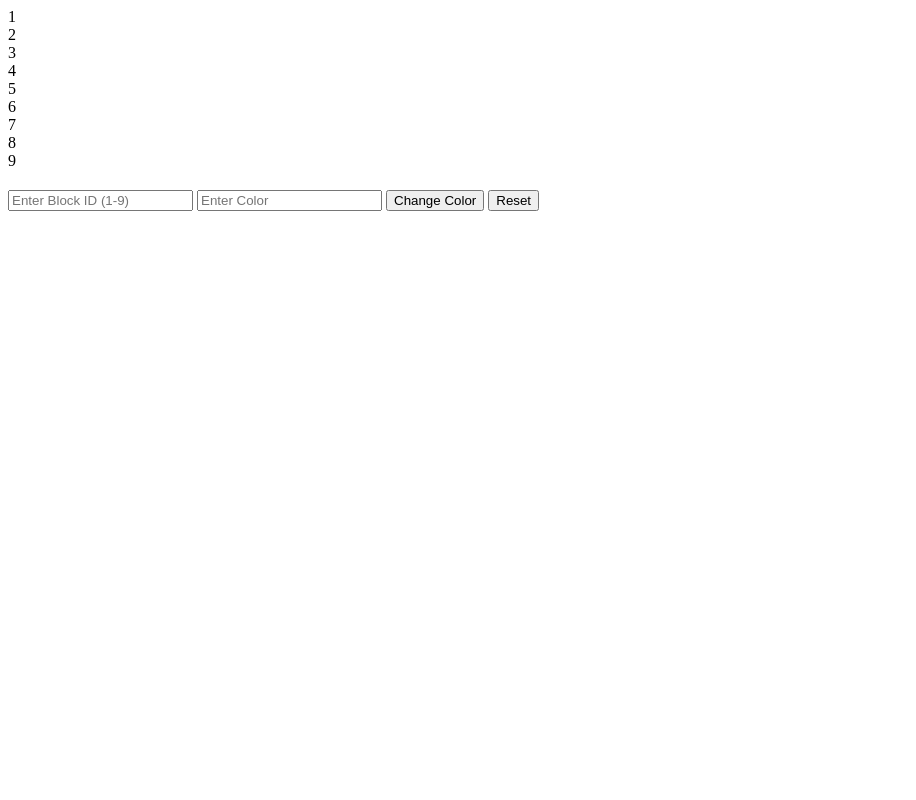
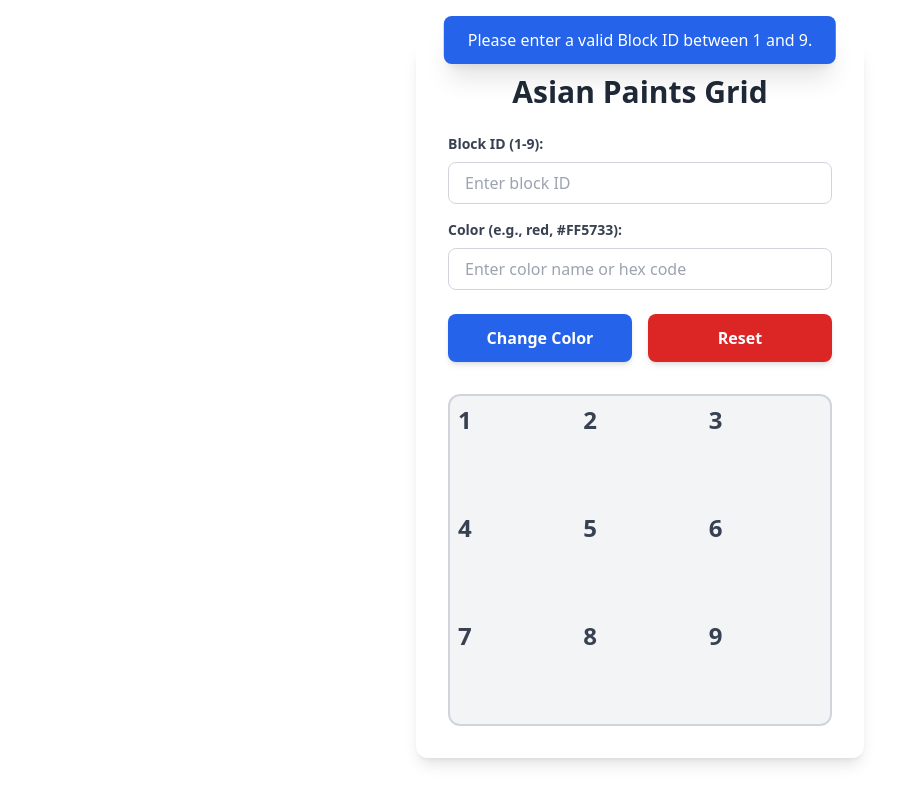
Before and after one commit to acciojob/Replit-Asian-Paints-prafulparmar-095, a website: page main.html in a window 1280 px wide. Both pictures are taken after a click on the button "Change Color". Shown: the whole page, without its empty margins (0-916 px from the left). Drawn offline with nearby package versions, Linux system fonts and the light colour scheme.

Commit message:
created a submission

```diff
--- a/main.html
+++ b/main.html
@@ -1,34 +1,51 @@
 <!DOCTYPE html>
 <html lang="en">
 <head>
-  <meta charset="UTF-8">
-  <title>Asian Paints Grid</title>
-  <link rel="stylesheet" href="style.css">
+    <meta charset="UTF-8">
+    <meta name="viewport" content="width=device-width, initial-scale=1.0">
+    <title>Asian Paints Grid</title>
+    <!-- Tailwind CSS CDN for styling -->
+    <script src="https://cdn.tailwindcss.com"></script>
+    <!-- Link to external CSS file -->
+    <link rel="stylesheet" href="style.css">
 </head>
-<body>
+<body class="flex flex-col items-center justify-center min-h-screen p-4">
+    <div class="bg-white p-8 rounded-xl shadow-lg w-full max-w-md">
+        <h1 class="text-3xl font-bold text-center text-gray-800 mb-6">Asian Paints Grid</h1>
 
-  <!-- Grid Container -->
-  <div id="grid-container">
-    <!-- 9 Grid Items -->
-    <div id="1" class="grid-item">1</div>
-    <div id="2" class="grid-item">2</div>
-    <div id="3" class="grid-item">3</div>
-    <div id="4" class="grid-item">4</div>
-    <div id="5" class="grid-item">5</div>
-    <div id="6" class="grid-item">6</div>
-    <div id="7" class="grid-item">7</div>
-    <div id="8" class="grid-item">8</div>
-    <div id="9" class="grid-item">9</div>
-  </div>
+        <!-- Input Section -->
+        <div class="mb-6 space-y-4">
+            <div>
+                <label for="block_id" class="block text-gray-700 text-sm font-semibold mb-2">Block ID (1-9):</label>
+                <input type="number" id="block_id" min="1" max="9" placeholder="Enter block ID"
+                       class="w-full px-4 py-2 border border-gray-300 rounded-lg focus:outline-none focus:ring-2 focus:ring-blue-500">
+            </div>
+            <div>
+                <label for="colour_id" class="block text-gray-700 text-sm font-semibold mb-2">Color (e.g., red, #FF5733):</label>
+                <input type="text" id="colour_id" placeholder="Enter color name or hex code"
+                       class="w-full px-4 py-2 border border-gray-300 rounded-lg focus:outline-none focus:ring-2 focus:ring-blue-500">
+            </div>
+        </div>
 
-  <!-- Input Section -->
-  <div style="margin-top: 20px;">
-    <input type="text" id="block_id" placeholder="Enter Block ID (1-9)" />
-    <input type="text" id="colour_id" placeholder="Enter Color" />
-    <button id="change_button">Change Color</button>
-    <button id="Reset">Reset</button>
-  </div>
+        <!-- Buttons -->
+        <div class="flex flex-col sm:flex-row space-y-4 sm:space-y-0 sm:space-x-4 mb-8">
+            <button id="change_button"
+                    class="flex-1 bg-blue-600 hover:bg-blue-700 text-white font-bold py-3 px-6 rounded-lg shadow-md transition duration-300 ease-in-out transform hover:-translate-y-1">
+                Change Color
+            </button>
+            <button id="Reset"
+                    class="flex-1 bg-red-600 hover:bg-red-700 text-white font-bold py-3 px-6 rounded-lg shadow-md transition duration-300 ease-in-out transform hover:-translate-y-1">
+                Reset
+            </button>
+        </div>
 
-  <script src="script.js"></script>
+        <!-- Grid Container -->
+        <div id="grid-container" class="grid grid-cols-3 gap-3 p-2 border-2 border-gray-300 rounded-xl bg-gray-100">
+            <!-- Grid items will be generated by JavaScript -->
+        </div>
+    </div>
+
+    <!-- Link to external JavaScript file -->
+    <script src="script.js"></script>
 </body>
 </html>
--- a/script.js
+++ b/script.js
@@ -1,20 +1,94 @@
-document.getElementById('change_button').addEventListener('click', function () {
-  const blockId = document.getElementById('block_id').value.trim();
-  const color = document.getElementById('colour_id').value.trim();
+// Get references to HTML elements
+const gridContainer = document.getElementById('grid-container');
+const blockIdInput = document.getElementById('block_id');
+const colourIdInput = document.getElementById('colour_id');
+const changeButton = document.getElementById('change_button');
+const resetButton = document.getElementById('Reset');
 
-  // Reset all blocks first
-  for (let i = 1; i <= 9; i++) {
-    document.getElementById(i.toString()).style.backgroundColor = 'transparent';
-  }
+// Function to create grid items dynamically
+function createGrid() {
+    for (let i = 1; i <= 9; i++) {
+        const gridItem = document.createElement('div');
+        gridItem.id = i; // Assign ID based on the number
+        // Tailwind classes for styling (h-24, text-2xl, font-semibold, text-gray-700, rounded-lg)
+        gridItem.className = 'grid-item h-24 text-2xl font-semibold text-gray-700 rounded-lg';
+        gridItem.textContent = i; // Display the number inside the grid item
+        gridContainer.appendChild(gridItem);
+    }
+}
 
-  // Apply new color to the selected block
-  if (blockId >= 1 && blockId <= 9) {
-    document.getElementById(blockId).style.backgroundColor = color;
-  }
+// Function to reset all grid items to transparent background
+function resetGridColors() {
+    const gridItems = document.querySelectorAll('.grid-item');
+    gridItems.forEach(item => {
+        item.style.backgroundColor = 'transparent'; // Set background to transparent
+    });
+}
+
+// Event listener for the "Change Color" button
+changeButton.addEventListener('click', () => {
+    const blockId = parseInt(blockIdInput.value); // Get the entered block ID as an integer
+    const color = colourIdInput.value.trim(); // Get the entered color and remove leading/trailing whitespace
+
+    // Input validation
+    if (isNaN(blockId) || blockId < 1 || blockId > 9) {
+        alertBox("Please enter a valid Block ID between 1 and 9.");
+        return;
+    }
+    if (!color) {
+        alertBox("Please enter a color.");
+        return;
+    }
+
+    // Reset all colors first
+    resetGridColors();
+
+    // Find the specific grid item and change its background color
+    const targetGridItem = document.getElementById(String(blockId)); // Get the element by its ID
+    if (targetGridItem) {
+        targetGridItem.style.backgroundColor = color; // Apply the new color
+    } else {
+        alertBox("Grid item not found. This should not happen with valid IDs.");
+    }
 });
 
-document.getElementById('Reset').addEventListener('click', function () {
-  for (let i = 1; i <= 9; i++) {
-    document.getElementById(i.toString()).style.backgroundColor = 'transparent';
-  }
+// Event listener for the "Reset" button
+resetButton.addEventListener('click', () => {
+    resetGridColors(); // Reset all grid colors
+    blockIdInput.value = ''; // Clear the block ID input
+    colourIdInput.value = ''; // Clear the color input
 });
+
+// Custom alert box implementation
+function alertBox(message) {
+    const existingAlert = document.getElementById('custom-alert');
+    if (existingAlert) {
+        existingAlert.remove(); // Remove existing alert if any
+    }
+
+    const alertDiv = document.createElement('div');
+    alertDiv.id = 'custom-alert';
+    // Tailwind classes for styling the alert (fixed, top-4, left-1/2, -translate-x-1/2, bg-blue-600, text-white, px-6, py-3, rounded-lg, shadow-xl, z-50, transition-all, duration-300, ease-in-out, transform, scale-0, opacity-0)
+    alertDiv.className = 'fixed top-4 left-1/2 -translate-x-1/2 bg-blue-600 text-white px-6 py-3 rounded-lg shadow-xl z-50 transition-all duration-300 ease-in-out transform scale-0 opacity-0';
+    alertDiv.textContent = message;
+
+    document.body.appendChild(alertDiv);
+
+    // Animate in
+    setTimeout(() => {
+        alertDiv.style.transform = 'translate(-50%, 0) scale(1)';
+        alertDiv.style.opacity = '1';
+    }, 10);
+
+    // Animate out after 3 seconds
+    setTimeout(() => {
+        alertDiv.style.transform = 'translate(-50%, -20px) scale(0.9)';
+        alertDiv.style.opacity = '0';
+        setTimeout(() => {
+            alertDiv.remove();
+        }, 300); // Allow time for transition before removing
+    }, 3000);
+}
+
+// Initialize the grid when the script loads
+createGrid();
--- a/styles.css
+++ b/styles.css
@@ -1,20 +1,29 @@
-#grid-container {
-  display: grid;
-  grid-template-columns: repeat(3, 100px);
-  gap: 10px;
-  margin: 30px auto;
-  width: 320px;
-  justify-content: center;
+/* Apply Inter font family */
+body {
+    font-family: 'Inter', sans-serif;
+    background-color: #f0f2f5; /* Light grey background */
 }
-
+/* Custom styles for grid items for rounded corners and centering */
 .grid-item {
-  width: 100px;
-  height: 100px;
-  border: 2px solid #333;
-  display: flex;
-  align-items: center;
-  justify-content: center;
-  background-color: transparent;
-  font-size: 24px;
-  font-weight: bold;
+    display: flex;
+    justify-content: center;
+    align-items: center;
+    border: 2px solid #cbd5e1; /* Subtle border */
+    background-color: transparent; /* Initial transparent background */
+    transition: background-color 0.3s ease; /* Smooth transition for color changes */
 }
+/* Styles for the custom alert box */
+#custom-alert {
+    position: fixed;
+    top: 1rem;
+    left: 50%;
+    transform: translate(-50%, 0) scale(0); /* Start scaled down and centered horizontally */
+    opacity: 0;
+    background-color: #2563eb; /* Tailwind blue-600 */
+    color: white;
+    padding: 0.75rem 1.5rem; /* px-6 py-3 */
+    border-radius: 0.5rem; /* rounded-lg */
+    box-shadow: 0 10px 15px -3px rgba(0, 0, 0, 0.1), 0 4px 6px -2px rgba(0, 0, 0, 0.05); /* shadow-xl */
+    z-index: 50;
+    transition: all 0.3s ease-in-out; /* transition-all duration-300 ease-in-out */
+}
```
